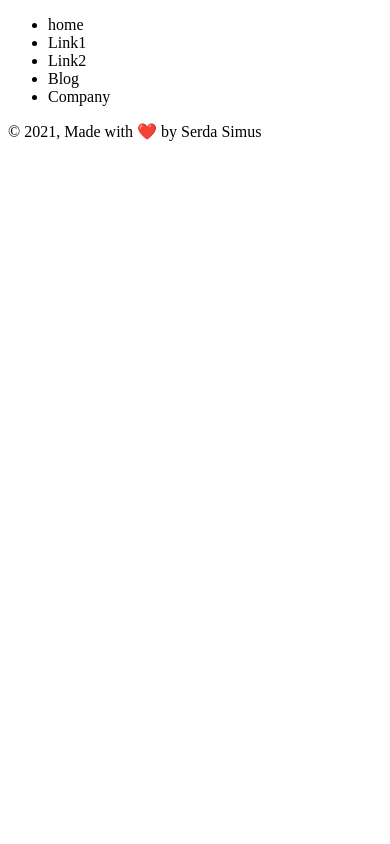
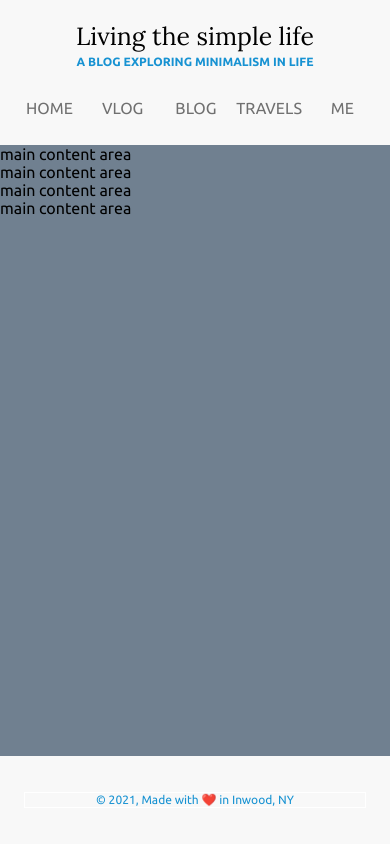
Before and after one commit to iamserda/rwdnavbar, a plain HTML site: page index.html in a window 390 px wide. Drawn offline with Linux system fonts and the light colour scheme.

Commit message:
flexible navbar created, works for sm-mobile, lg-mobile, lg-mobile, hidpi laptop and desktop -serda

```diff
--- a/index.css
+++ b/index.css
@@ -0,0 +1,169 @@
+* {
+  box-sizing: border-box;
+}
+html {
+  font-size: 16px;
+}
+html,
+body {
+  margin: 0;
+  padding: 0;
+  height: 100%;
+}
+body {
+  display: flex;
+  flex-flow: column nowrap;
+  font-family: Ubuntu, Helvetica, Arial, sans-serif;
+}
+header {
+  background-color: #f8f8f8;
+  margin-top: 0;
+  padding: 0.5em;
+  box-shadow: 0 0 8px rgba(0, 0, 0, 0.8);
+}
+main{
+    background-color: slategrey;
+    height: 100%;
+}
+
+.app {
+  margin: 0;
+  padding: 0;
+  display: flex;
+  flex-flow: column nowrap;
+  flex: 1 0 auto;
+}
+.container{
+
+}
+
+nav.container{
+    display: flex;
+    flex-flow: column nowrap;
+    align-items: center;
+}
+.brand,
+.links{
+    width: 100%;
+    min-width: 320px;
+}
+.brand>*{
+    text-align: center;
+}
+.brand {
+  margin: 0.5em auto;
+  padding: 0.25em;
+  display: flex;
+  flex-flow: column nowrap;
+
+}
+.brand-name {
+  font-size: 1.55rem;
+  font-family: Lora;
+  margin: 0;
+}
+.brand-motto {
+  color: #1792d2;
+  text-transform: uppercase;
+  font-weight: 600;
+  font-family: 'Ubuntu';
+  font-size: 0.75rem;
+  margin: 0.25em;
+}
+
+.links{
+    display: flex;
+    flex-flow: row nowrap;
+    margin: 0.5em auto;
+    padding: 0.25em;
+    min-width: 200px;
+    min-height: 2em;
+    justify-content: flex-start;
+
+
+    /* border: 1px solid blue; */
+}
+.link{
+    list-style: none;
+    text-transform: uppercase;
+    flex: 1 1 auto;
+    min-width: 25px;
+    margin-right: 0.5em;
+    font-size: 0.8rem;
+}
+
+.link > a{
+    font-size: 1rem;
+    display: block;
+    color: #707070;
+    width: 75px;
+    height: 30px;
+    text-align: center;
+    text-decoration: none;
+    padding-top: 0.25em;
+}
+.link>a:hover{
+    border-bottom: 4px solid #1792D2;
+    color:#1792D2;
+}
+
+
+.footer {
+  flex-shrink: 0; /* flex-grow | flex-shrink | flex-basis */
+  background-color: #f8f8f8;
+  padding: 1.5em; /* this em is based on the font-size of the .footer element */
+}
+
+.copyright {
+    color:#1792D2;
+  text-align: center;
+  font-size: 0.75rem;
+  border: 1px solid white;
+  padding: 0;
+}
+
+/*applies to devices with a width of 426px or higher */
+@media (min-width: 426px){
+    .container {
+        width: 80%;
+        max-width: 1200px;
+        margin: 0 auto;
+      }
+      nav.container{
+          display: flex;
+          flex-flow: row nowrap;
+          justify-content: space-between;
+      }
+      .brand>*{
+          justify-content: flex-start;
+          text-align: left;
+      }
+      .brand,
+      .links{
+          max-width: 400px;
+      }
+
+
+}
+
+/* applies to devices with a width of 325px or lower */
+@media (max-width: 325px){
+    .links{
+        flex-flow: column nowrap;
+        align-items: center;
+        justify-content: space-evenly;
+    }
+    .link{
+        margin: 0.25em;
+    }
+    .link:hover>a{
+
+        border: none;
+        background-color:rgba(0, 0, 0, 0.05)
+    }
+}
+
+/* applies to devices with a width between 326px and 425px. */
+@media (min-width: 326px) and (max-width: 425px){
+
+}
--- a/index.html
+++ b/index.html
@@ -2,26 +2,39 @@
 <html>
   <head>
     <title>Living the simple life</title>
-        <link href='index.css' rel="stylesheet" type="text/css" />
+    <link
+      href="https://fonts.googleapis.com/css?family=Lora|Ubuntu:400,700&display=swap"
+      rel="stylesheet"
+    />
+    <link href="index.css" rel="stylesheet" type="text/css" />
   </head>
   <body>
     <div id="app" class="app">
-            <header class="container">
-                <nav>
-                    <ul>
-                        <li>home</li>
-                        <li>Link1</li>
-                        <li>Link2</li>
-                        <li>Blog</li>
-                        <li>Company</li>
+      <header>
+        <nav class="container">
+          <div class="brand">
+            <p class="brand-name">Living the simple life</p>
+            <p class="brand-motto">A blog exploring minimalism in life</p>
+          </div>
+          <ul class="links">
+            <li class="link"><a href="#">home</a></li>
+            <li class="link"><a href="#">vlog</a></li>
+            <li class="link"><a href="#">blog</a></li>
+            <li class="link"><a href="#">travels</a></li>
+            <li class="link"><a href="#">Me</a></li>
           </ul>
         </nav>
       </header>
-            <main class="container"></main>
+      <main>
+        <div class="container">main content area</div>
+        <div class="container">main content area</div>
+        <div class="container">main content area</div>
+        <div class="container">main content area</div>
+      </main>
+    </div>
     <footer class="footer">
-                <p>© 2021, Made with ❤️ by Serda Simus</p>
+      <p class="container copyright">© 2021, Made with ❤️ in Inwood, NY</p>
     </footer>
-        </div>
     <!-- <script src="index.js" type="text/script"></script> -->
   </body>
 </html>
```
Lines whose indentation alone changed are shown as unchanged.
